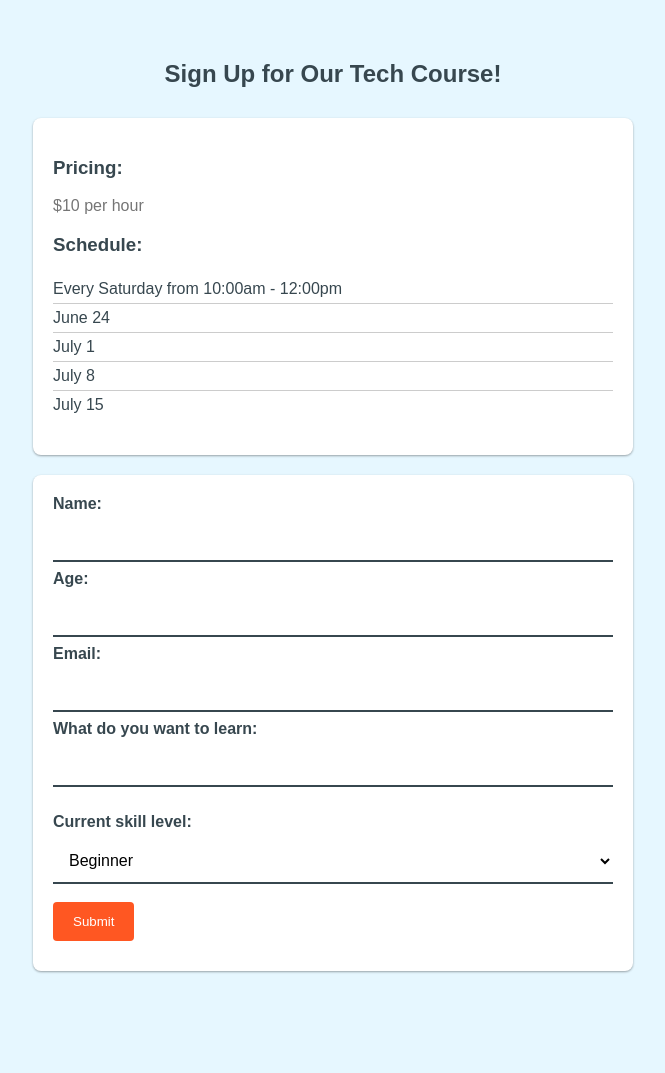
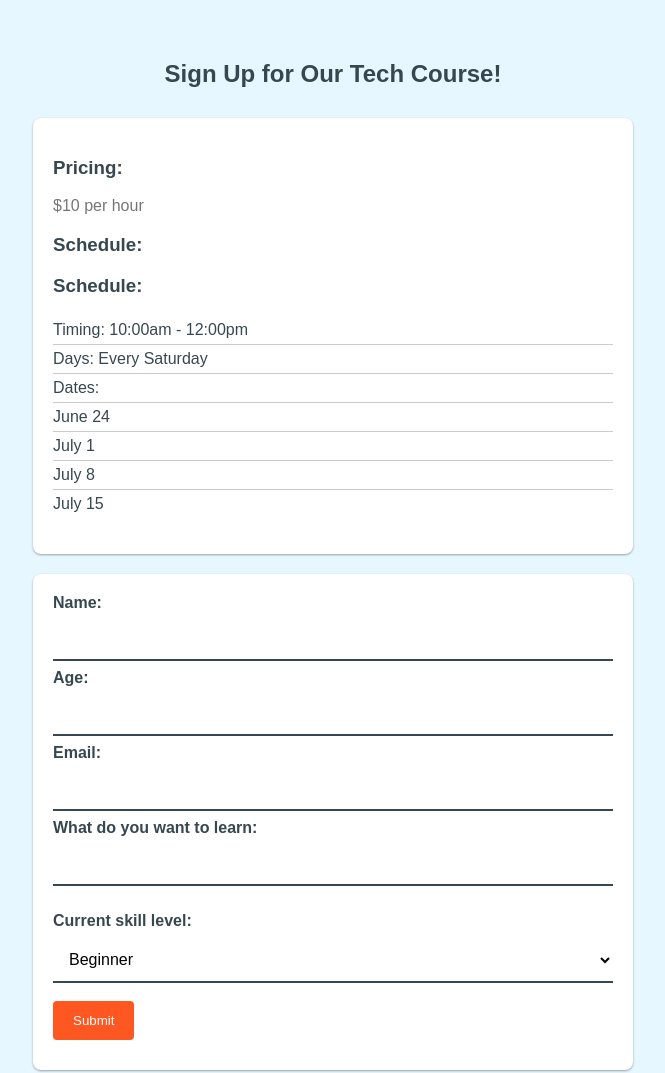
Before and after one commit to joelc0193/TechCourse, a plain HTML site: page index.html in a window 1280 px wide. Shown: the whole page, without its empty margins (307-972 px from the left). Before the commit the page ends 1011 px from the top, so only its background shows below. Drawn offline with Linux system fonts and the light colour scheme.

Commit message:
Update index.html

```diff
--- a/index.html
+++ b/index.html
@@ -122,13 +122,19 @@ ul li:last-child {
     <div class="details">
       <h3>Pricing:</h3>
       <p>$10 per hour</p><h3>Schedule:</h3>
+<h3>Schedule:</h3>
 <ul>
-  <li>Every Saturday from 10:00am - 12:00pm</li>
-  <li>June 24</li>
-  <li>July 1</li>
-  <li>July 8</li>
-  <li>July 15</li>
+  <li>Timing: 10:00am - 12:00pm</li>
+  <li>Days: Every Saturday</li>
+  <li>Dates:</li>
+  <ul>
+    <li>June 24</li>
+    <li>July 1</li>
+    <li>July 8</li>
+    <li>July 15</li>
+  </ul>
 </ul>
+
 
     </div>
 
```
